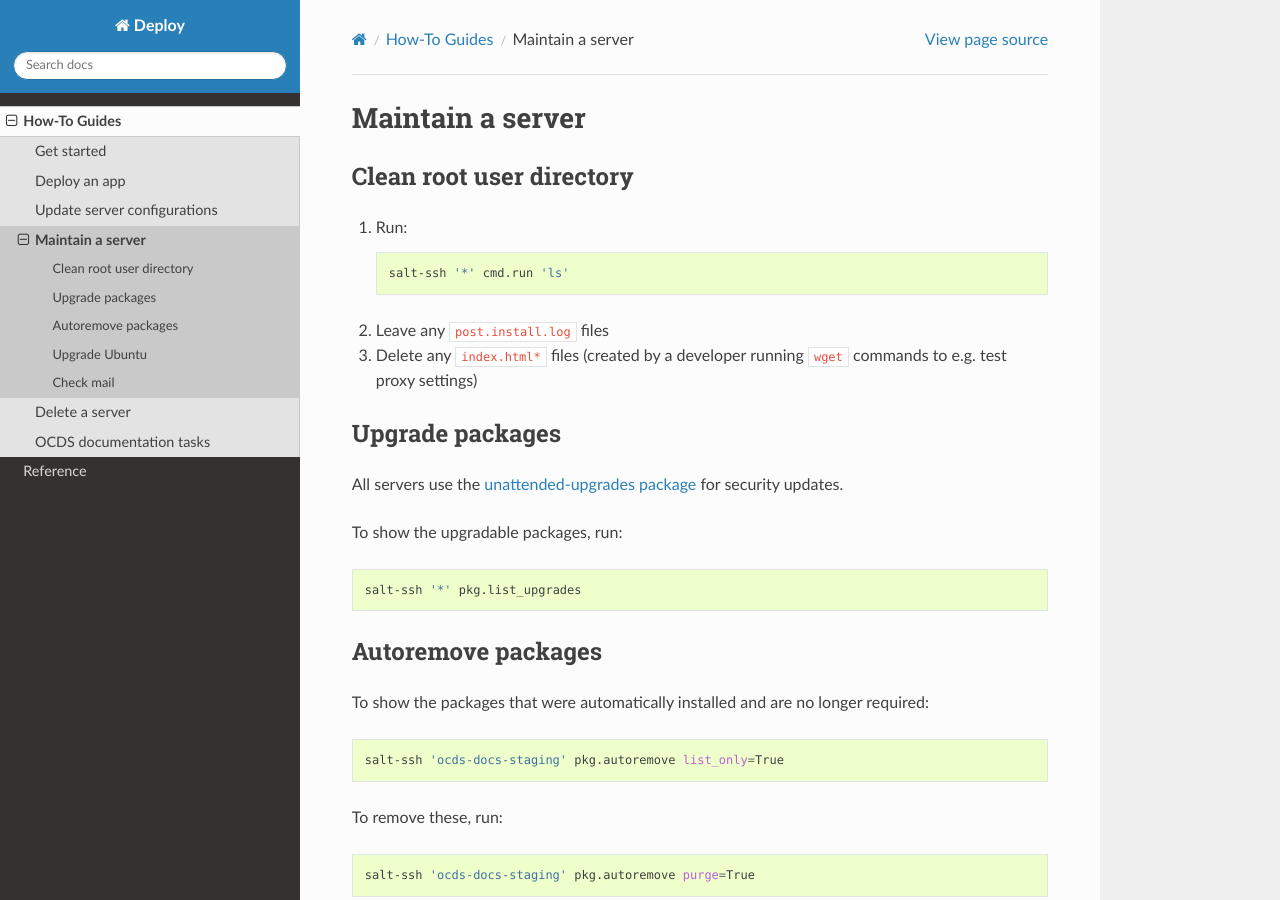
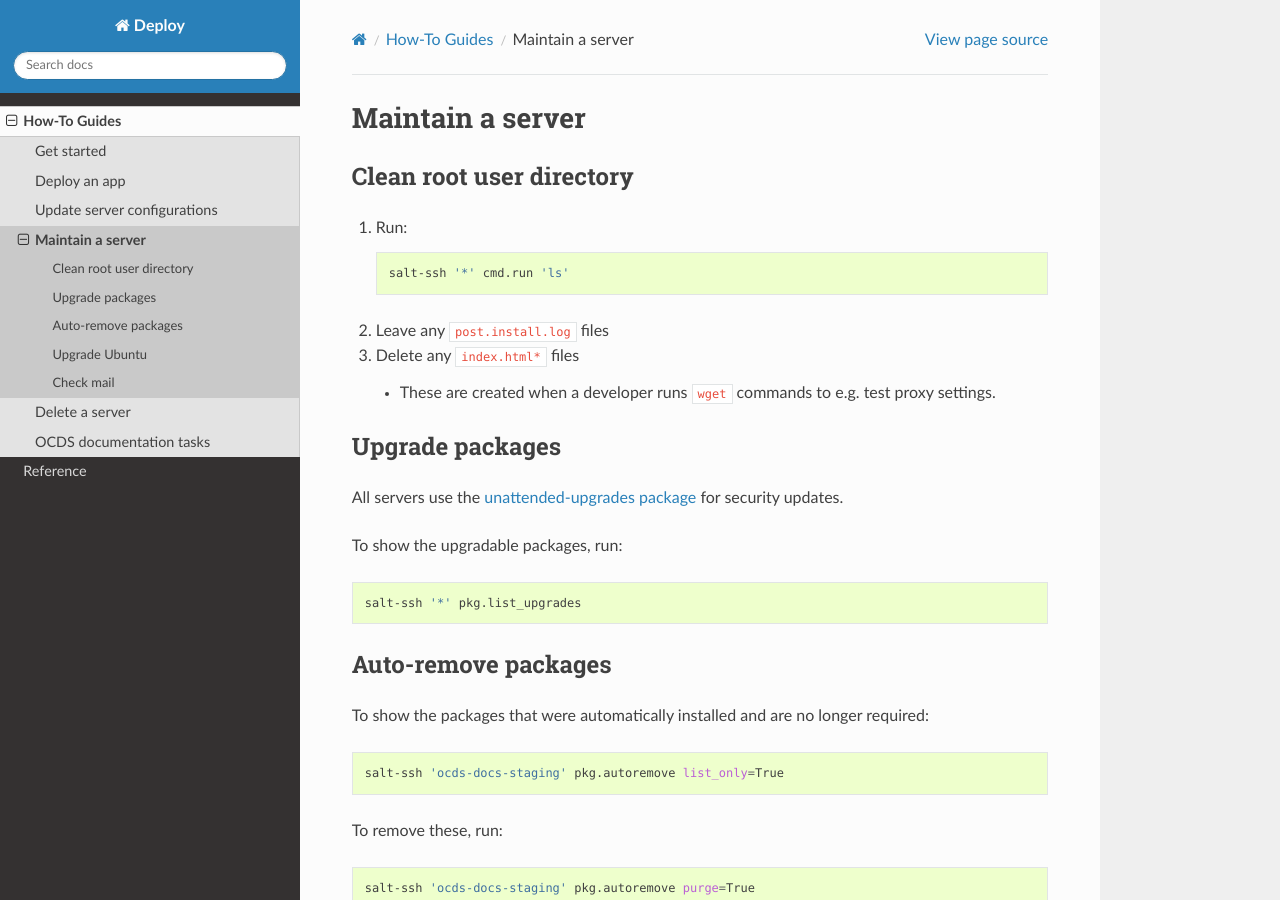
Before and after one commit to open-contracting/deploy, a Sphinx documentation site: the page built from docs/how-to/maintain.rst, in a window 1280 px wide and 900 px high. Built offline with Sphinx 7.4.7 and the Read the Docs theme 2.0.0, drawn with Linux system fonts in a browser that asks for light colours.

Commit message:
Docs: Small copy-edits

```diff
--- a/docs/how-to/maintain.rst
+++ b/docs/how-to/maintain.rst
@@ -11,7 +11,9 @@ Clean root user directory
       salt-ssh '*' cmd.run 'ls'
 
 #. Leave any ``post.install.log`` files
-#. Delete any ``index.html*`` files (created by a developer running ``wget`` commands to e.g. test proxy settings)
+#. Delete any ``index.html*`` files
+
+   -  These are created when a developer runs ``wget`` commands to e.g. test proxy settings.
 
 Upgrade packages
 ----------------
@@ -24,8 +26,8 @@ To show the upgradable packages, run:
 
    salt-ssh '*' pkg.list_upgrades
 
-Autoremove packages
--------------------
+Auto-remove packages
+--------------------
 
 To show the packages that were automatically installed and are no longer required:
 
```
